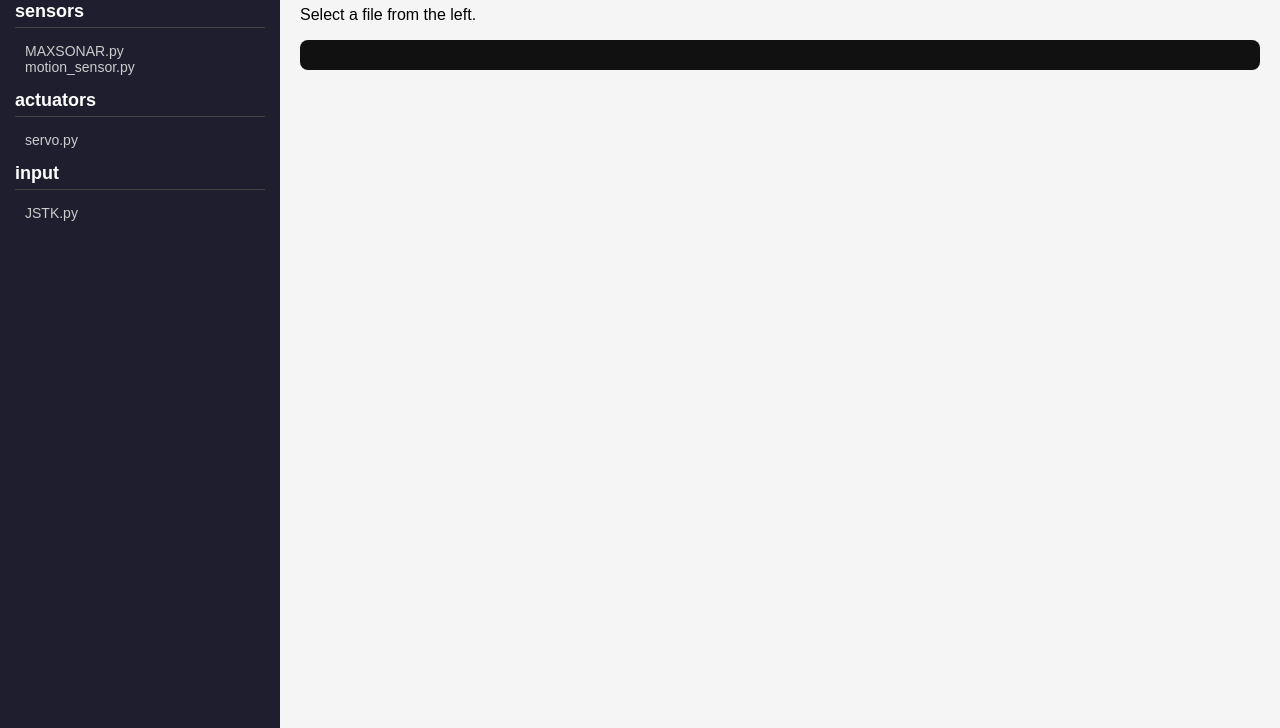
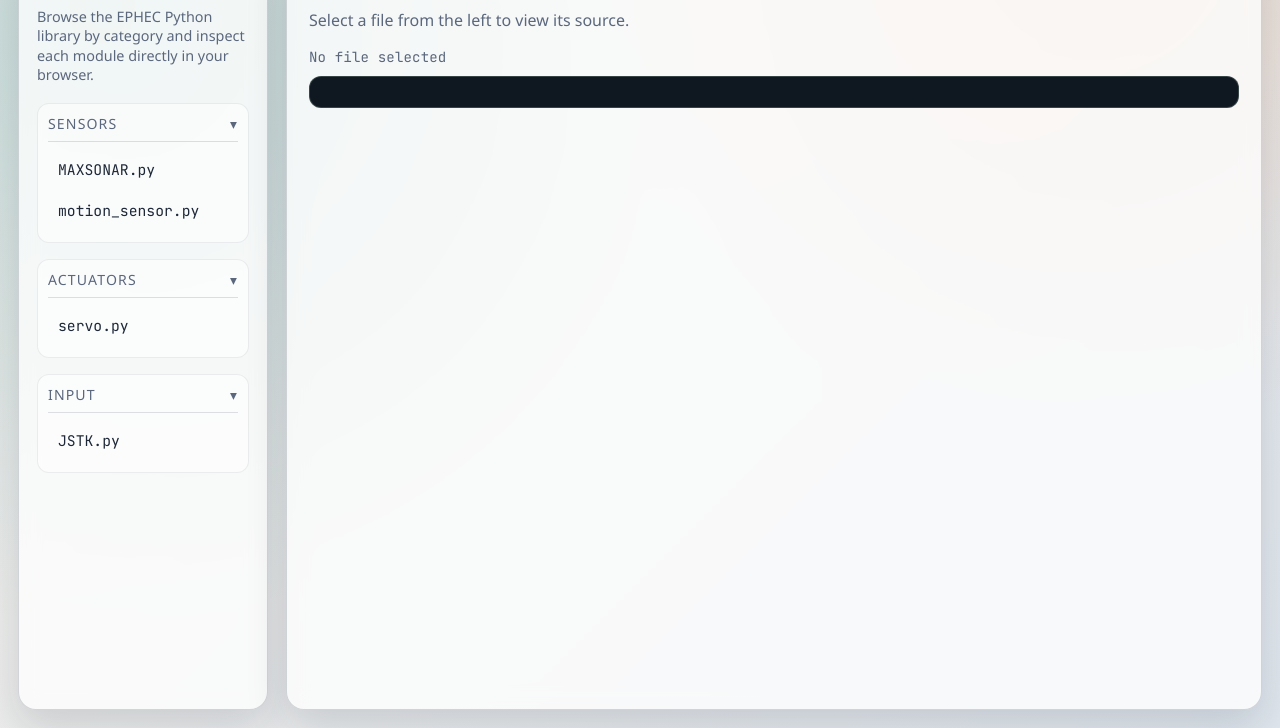
Before and after one commit to Thomas-Preat/ephec-library, a plain HTML site: page docs/index.html in a window 1280 px wide. Shown: the part 72-800 px from the top of the page. Drawn offline with Linux system fonts and the light colour scheme; a web font is replaced by a local one.

Commit message:
Refactored index.html into script.js and style.css, added collapsable menu

```diff
--- a/docs/index.html
+++ b/docs/index.html
@@ -2,118 +2,27 @@
 <html>
 <head>
   <meta charset="UTF-8">
+  <meta name="viewport" content="width=device-width, initial-scale=1.0">
   <title>Student Python Library</title>
-
-  <style>
-    body {
-      margin: 0;
-      font-family: Arial, sans-serif;
-      display: flex;
-      height: 100vh;
-    }
-
-    /* Sidebar */
-    #sidebar {
-      width: 250px;
-      background: #1e1e2f;
-      color: white;
-      padding: 15px;
-      overflow-y: auto;
-    }
-
-    #sidebar h2 {
-      font-size: 18px;
-      border-bottom: 1px solid #444;
-      padding-bottom: 5px;
-    }
-
-    .category {
-      margin-top: 15px;
-    }
-
-    .file {
-      cursor: pointer;
-      margin-left: 10px;
-      font-size: 14px;
-      color: #ccc;
-    }
-
-    .file:hover {
-      color: white;
-    }
-
-    /* Main content */
-    #main {
-      flex: 1;
-      padding: 20px;
-      background: #f5f5f5;
-      overflow-y: auto;
-    }
-
-    pre {
-      background: #111;
-      color: #0f0;
-      padding: 15px;
-      overflow-x: auto;
-      border-radius: 8px;
-    }
-
-    h1 {
-      margin-top: 0;
-    }
-  </style>
+  <link rel="stylesheet" href="style.css">
 </head>
 
 <body>
 
 <div id="sidebar">
   <h1>Modules</h1>
+  <p class="subtitle">Browse the EPHEC Python library by category and inspect each module directly in your browser.</p>
   <div id="categories"></div>
 </div>
 
 <div id="main">
   <h1>Welcome</h1>
-  <p>Select a file from the left.</p>
+  <p class="intro">Select a file from the left to view its source.</p>
+  <p id="code-meta">No file selected</p>
   <pre id="code"></pre>
 </div>
 
-<script>
-async function loadCategories() {
-  const res = await fetch("files.json");
-  const data = await res.json();
-
-  const categoriesDiv = document.getElementById("categories");
-
-  for (const category in data) {
-    const categoryDiv = document.createElement("div");
-    categoryDiv.className = "category";
-
-    const title = document.createElement("h2");
-    title.textContent = category;
-    categoryDiv.appendChild(title);
-
-    data[category].forEach(file => {
-      const fileEl = document.createElement("div");
-      fileEl.className = "file";
-      fileEl.textContent = file.name;
-
-      fileEl.onclick = async () => {
-        const res = await fetch(file.path);
-        const code = await res.text();
-
-        document.getElementById("code").textContent = code;
-        document.querySelector("#main h1").textContent = file.name;
-      };
-
-      categoryDiv.appendChild(fileEl);
-    });
-
-    categoriesDiv.appendChild(categoryDiv);
-  }
-}
-
-loadCategories();
-</script>
+<script src="script.js"></script>
 
 </body>
 </html>
--- /dev/null
+++ b/docs/script.js
@@ -0,0 +1,68 @@
+async function loadCategories() {
+  const res = await fetch("files.json");
+  const data = await res.json();
+
+  const categoriesDiv = document.getElementById("categories");
+  const codeEl = document.getElementById("code");
+  const codeMetaEl = document.getElementById("code-meta");
+  const pageTitleEl = document.querySelector("#main h1");
+  let activeFileEl = null;
+
+  for (const category in data) {
+    const categoryDiv = document.createElement("div");
+    categoryDiv.className = "category";
+
+    const toggle = document.createElement("button");
+    toggle.type = "button";
+    toggle.className = "category-toggle";
+    toggle.setAttribute("aria-expanded", "true");
+
+    const titleText = document.createElement("span");
+    titleText.textContent = category;
+
+    const caret = document.createElement("span");
+    caret.className = "caret";
+    caret.textContent = "▾";
+
+    toggle.appendChild(titleText);
+    toggle.appendChild(caret);
+
+    const filesContainer = document.createElement("div");
+    filesContainer.className = "files";
+
+    toggle.onclick = () => {
+      const isClosed = categoryDiv.classList.toggle("closed");
+      toggle.setAttribute("aria-expanded", String(!isClosed));
+    };
+
+    data[category].forEach(file => {
+      const fileEl = document.createElement("div");
+      fileEl.className = "file";
+      fileEl.textContent = file.name;
+
+      fileEl.onclick = async () => {
+        const fileRes = await fetch(file.path);
+        const code = await fileRes.text();
+
+        if (activeFileEl) {
+          activeFileEl.classList.remove("active");
+        }
+
+        fileEl.classList.add("active");
+        activeFileEl = fileEl;
+
+        codeEl.textContent = code;
+        codeMetaEl.textContent = file.path;
+        pageTitleEl.textContent = file.name;
+      };
+
+      filesContainer.appendChild(fileEl);
+    });
+
+    categoryDiv.appendChild(toggle);
+    categoryDiv.appendChild(filesContainer);
+    categoriesDiv.appendChild(categoryDiv);
+  }
+}
+
+loadCategories();
--- /dev/null
+++ b/docs/style.css
@@ -0,0 +1,218 @@
+@import url('https://fonts.googleapis.com/css2?family=Chivo:wght@400;600;700&family=JetBrains+Mono:wght@400;500&display=swap');
+
+:root {
+  --bg-1: #f2efe9;
+  --bg-2: #dfe6ed;
+  --panel: rgba(255, 255, 255, 0.74);
+  --panel-border: rgba(30, 40, 58, 0.18);
+  --text: #1f2838;
+  --muted: #5b677d;
+  --accent: #007f8c;
+  --accent-strong: #015d67;
+  --code-bg: #0f1720;
+  --code-text: #d6ffe0;
+  --shadow: 0 16px 40px rgba(18, 30, 46, 0.15);
+}
+
+* {
+  box-sizing: border-box;
+}
+
+body {
+  margin: 0;
+  font-family: "Chivo", "Segoe UI", sans-serif;
+  display: flex;
+  min-height: 100vh;
+  color: var(--text);
+  background:
+    radial-gradient(circle at 8% 10%, rgba(0, 127, 140, 0.18), transparent 45%),
+    radial-gradient(circle at 85% 0%, rgba(255, 151, 79, 0.2), transparent 38%),
+    linear-gradient(135deg, var(--bg-1), var(--bg-2));
+}
+
+#sidebar {
+  width: 250px;
+  max-width: 32vw;
+  margin: 18px 0 18px 18px;
+  border-radius: 18px;
+  border: 1px solid var(--panel-border);
+  background: var(--panel);
+  backdrop-filter: blur(10px);
+  box-shadow: var(--shadow);
+  padding: 18px;
+  overflow-y: auto;
+  animation: appear 0.55s ease-out;
+}
+
+#sidebar h1 {
+  margin: 2px 0 8px;
+  font-size: 1.45rem;
+  letter-spacing: 0.02em;
+}
+
+#sidebar .subtitle {
+  margin: 0 0 18px;
+  color: var(--muted);
+  font-size: 0.9rem;
+  line-height: 1.35;
+}
+
+.category {
+  margin-top: 16px;
+  padding: 10px 10px 8px;
+  border-radius: 12px;
+  background: rgba(255, 255, 255, 0.55);
+  border: 1px solid rgba(31, 40, 56, 0.08);
+  animation: slideIn 0.55s ease both;
+}
+
+.category-toggle {
+  width: 100%;
+  display: flex;
+  align-items: center;
+  justify-content: space-between;
+  gap: 8px;
+  margin: 0;
+  padding: 0 0 8px;
+  border: 0;
+  border-bottom: 1px solid rgba(31, 40, 56, 0.14);
+  background: none;
+  color: var(--muted);
+  font-size: 0.88rem;
+  letter-spacing: 0.08em;
+  text-transform: uppercase;
+  font-family: inherit;
+  cursor: pointer;
+}
+
+.category-toggle:hover {
+  color: var(--accent-strong);
+}
+
+.caret {
+  font-size: 0.86rem;
+  transition: transform 0.2s ease;
+}
+
+.category.closed .caret {
+  transform: rotate(-90deg);
+}
+
+.files {
+  margin-top: 10px;
+  overflow: hidden;
+  max-height: 600px;
+  transition: max-height 0.25s ease, opacity 0.2s ease;
+  opacity: 1;
+}
+
+.category.closed .files {
+  max-height: 0;
+  opacity: 0;
+}
+
+.file {
+  cursor: pointer;
+  margin: 0 0 6px;
+  padding: 8px 10px;
+  border-radius: 8px;
+  font-size: 0.92rem;
+  font-family: "JetBrains Mono", Consolas, monospace;
+  color: var(--text);
+  transition: all 0.2s ease;
+}
+
+.file:hover {
+  color: var(--accent-strong);
+  background: rgba(0, 127, 140, 0.12);
+  transform: translateX(2px);
+}
+
+.file.active {
+  color: #f7fffd;
+  background: linear-gradient(135deg, var(--accent), var(--accent-strong));
+  box-shadow: 0 8px 20px rgba(1, 93, 103, 0.35);
+}
+
+#main {
+  flex: 1;
+  margin: 18px;
+  border-radius: 18px;
+  border: 1px solid var(--panel-border);
+  background: var(--panel);
+  backdrop-filter: blur(10px);
+  box-shadow: var(--shadow);
+  padding: 20px 22px;
+  overflow-y: auto;
+  animation: appear 0.65s ease-out;
+}
+
+#main h1 {
+  margin: 0;
+  font-size: 1.55rem;
+  letter-spacing: 0.01em;
+}
+
+#main .intro {
+  margin: 8px 0 16px;
+  color: var(--muted);
+  line-height: 1.45;
+}
+
+#code-meta {
+  margin: 0 0 10px;
+  color: var(--muted);
+  font-size: 0.88rem;
+  font-family: "JetBrains Mono", Consolas, monospace;
+  letter-spacing: 0.01em;
+}
+
+pre {
+  margin: 0;
+  background: var(--code-bg);
+  color: var(--code-text);
+  border: 1px solid rgba(214, 255, 224, 0.2);
+  padding: 15px;
+  overflow-x: auto;
+  border-radius: 12px;
+  font-size: 0.92rem;
+  line-height: 1.5;
+  font-family: "JetBrains Mono", Consolas, monospace;
+}
+
+@media (max-width: 840px) {
+  body {
+    flex-direction: column;
+  }
+
+  #sidebar,
+  #main {
+    width: auto;
+    max-width: none;
+    margin: 12px;
+  }
+}
+
+@keyframes appear {
+  from {
+    opacity: 0;
+    transform: translateY(8px);
+  }
+
+  to {
+    opacity: 1;
+    transform: translateY(0);
+  }
+}
+
+@keyframes slideIn {
+  from {
+    opacity: 0;
+    transform: translateX(-6px);
+  }
+
+  to {
+    opacity: 1;
+    transform: translateX(0);
+  }
+}
```
